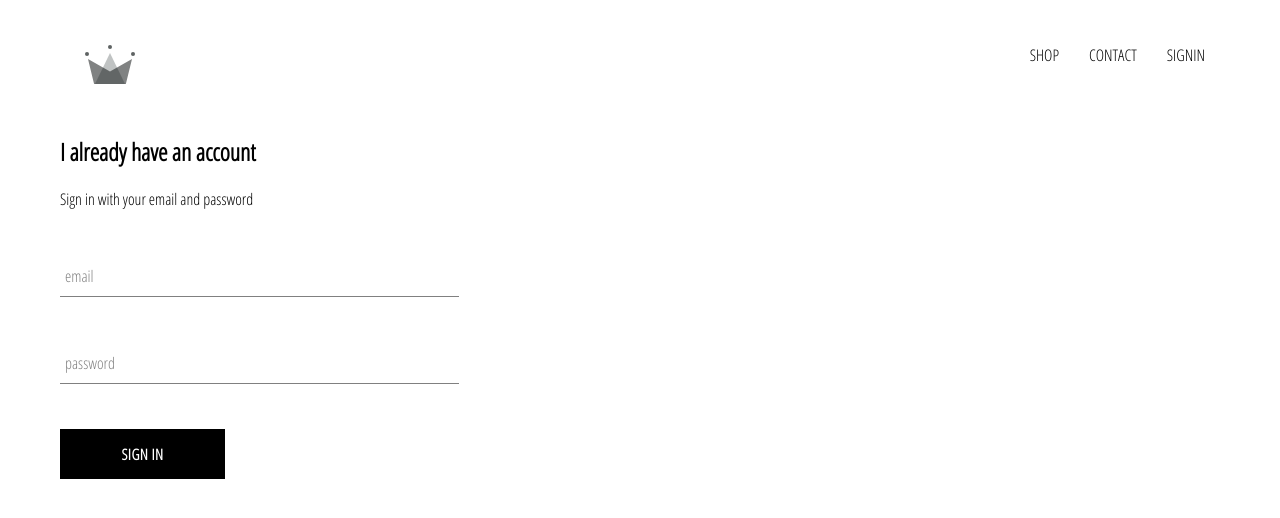
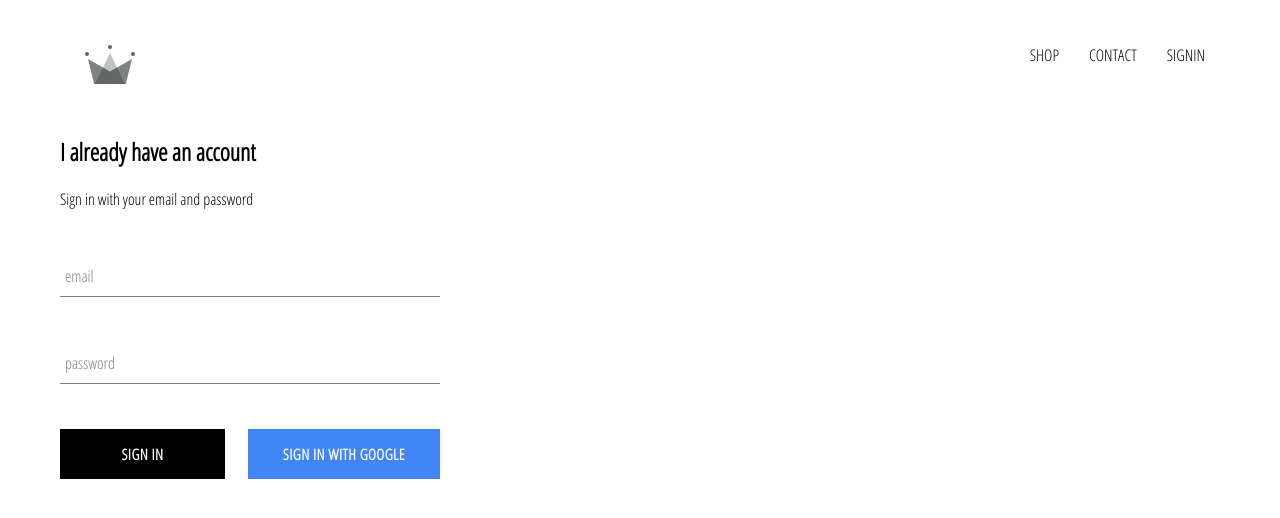
Before and after one commit to HimanshuMandwal/crwn-clothing, a React (Create React App) app: page /sign-in in a window 1280 px wide. Shown: the top 518 px of the page. Built offline with nearby package versions, Linux system fonts and the light colour scheme; no server answers.

Commit message:
added the firebase to the project and added the feature of google authentication to project

```diff
--- a/package.json
+++ b/package.json
@@ -6,6 +6,7 @@
     "@testing-library/jest-dom": "^5.11.9",
     "@testing-library/react": "^11.2.3",
     "@testing-library/user-event": "^12.6.2",
+    "firebase": "^8.2.9",
     "node-sass": "^4.14.1",
     "react": "^17.0.1",
     "react-dom": "^17.0.1",
--- a/src/App.css
+++ b/src/App.css
@@ -7,3 +7,6 @@
     text-decoration: none;
     color: black;
 }
+*{
+    box-sizing: border-box;
+}
--- a/src/App.js
+++ b/src/App.js
@@ -1,10 +1,11 @@
 import React from 'react';
 import HomePage from './pages/homepage/homepage.component'
 import './App.css';
-import { Route } from 'react-router-dom';
+import { Route, Switch } from 'react-router-dom';
 import ShopPage from './pages/shop/shop.component';
 import Header from './components/header/header.component';
 import SignInAndSignUpPage from './pages/sign-in-and-sign-up/sign-in-and-sign-up.component';
+import { auth } from './firebase/firebase.utils';
 
 function hats() {
   return (
@@ -15,18 +16,42 @@
 }
 
 
-function App() {
+class App extends React.Component {
+  constructor() {
+    super();
+    this.state = {
+      currentUser : null,
+    };
+  }
+
+  unsubscribeFromAuth = null;
+
+  componentDidMount() {
+    this.unsubscribeFromAuth = auth.onAuthStateChanged(user => { //this onAuthStateChanged function returns a f/n which on calling deletes the current sign user subscription
+       this.setState({
+        currentUser: user,
+      });
+      console.log(user);
+    })
+  }
+
+  componentWillUnmount() {
+    this.unsubscribeFromAuth();
+  }
+  render() {
     return (
       <div>
-      <Header/>
-      <switch>
+        <Header currentUser ={this.state.currentUser}/>
+        <Switch>
         <Route exact path='/' component={HomePage}/>
         <Route  path='/shop' component={ShopPage}/>
         <Route  path='/shop/hats' component= {hats}/>
         <Route path='/sign-in' component = {SignInAndSignUpPage}/>
-      </switch>
+        </Switch>
       </div>
     );
   }
 
+}
+
 export default App;
--- a/src/components/custom-button/custom-button.component.jsx
+++ b/src/components/custom-button/custom-button.component.jsx
@@ -2,8 +2,8 @@
 import './custom-button.styles.scss';
 
 
-const CustomButton = ({children, ...otherProps}) => (
-    <button className='custom-button' { ...otherProps}>
+const CustomButton = ({children, isGoogleSignIn , ...otherProps}) => (
+    <button className={`${isGoogleSignIn?'google-sign-in':''} custom-button`} { ...otherProps}>
         {children}
         {/* this children prop contains the the value of html indside the opening
          and closing of this tag wherever this is used */}
--- a/src/components/custom-button/custom-button.styles.scss
+++ b/src/components/custom-button/custom-button.styles.scss
@@ -19,4 +19,13 @@
       color: black;
       border: 1px solid black;
     }
+
+    &.google-sign-in {
+      background-color: #4285f4;
+      color: white;
+      &:hover{
+          background-color: #357ae8;
+          border: none;
+      }
+    }
   }
--- a/src/components/header/header.component.jsx
+++ b/src/components/header/header.component.jsx
@@ -1,9 +1,10 @@
 import React from 'react';
 import { Link}  from 'react-router-dom';
 import './header.styles.scss';
-import { ReactComponent as Logo } from '../../assets/headerIcon/crown.svg'
+import { ReactComponent as Logo } from '../../assets/headerIcon/crown.svg';
+import { auth } from '../../firebase/firebase.utils';
 
-const Header = () => (
+const Header = ({currentUser}) => (
    <div className ='header'>
        <Link className='logo-container' to="/">
             <Logo className="logo"></Logo>
@@ -15,9 +16,9 @@
             <Link  className='option' to='/shop'>
                 CONTACT
             </Link>
-            <Link  className='option' to='/sign-in'>
-                SIGNIN
-            </Link>
+            {currentUser?
+            <div className="option" onClick = {()=> auth.signOut()}>SIGN OUT</div>
+            :<Link  className='option' to='/sign-in'>SIGNIN</Link>}
         </div>
    </div>
 );
--- a/src/components/header/header.styles.scss
+++ b/src/components/header/header.styles.scss
@@ -20,6 +20,7 @@
 
       .option {
         padding: 10px 15px;
+        cursor: pointer;
       }
     }
   }
--- a/src/components/sign-in/sign-in.component.jsx
+++ b/src/components/sign-in/sign-in.component.jsx
@@ -5,6 +5,8 @@
 
 
 import FormInput from '../form-input/form-input.component';
+
+import {signInWithGoogle } from '../../firebase/firebase.utils';
 
 class SignIn extends React.Component {
     constructor(props) {
@@ -33,7 +35,10 @@
                 <form onSubmit={this.handleSubmit}>
                     <FormInput name='email' type='email' value={this.state.email} handleChange={this.handleChange} label='email' required/>
                     <FormInput name='password' type='password' value={this.state.password} handleChange={this.handleChange}  label='password' required/>
+                    <div className='buttons'>
                     <CustomButton type="submit" value='Submit Form'> Sign In </CustomButton>
+                    <CustomButton onClick ={signInWithGoogle} isGoogleSignIn> Sign In With Google </CustomButton>
+                    </div>
                 </form>
             </div>
         );
--- a/src/components/sign-in/sign-in.styles.scss
+++ b/src/components/sign-in/sign-in.styles.scss
@@ -1,8 +1,12 @@
 .sign-in{
-    width: 30vw;
+    width: 380px;
     display: flex;
     flex-direction: column;
     .title {
         margin: 10px 0px;
     }
+    .buttons {
+        display: flex;
+        justify-content: space-between;
+    }
 }
--- /dev/null
+++ b/src/firebase/firebase.utils.js
@@ -0,0 +1,25 @@
+import firebase from 'firebase/app';
+import 'firebase/firestore'; //here this both packages automatically attached to the firebase that we have wrote above
+import 'firebase/auth';
+
+const config = {
+  apiKey: "AIzaSyBcSrUaBUu6XB56p2MKlg7ZojJw1e_DbuI",
+  authDomain: "crwn-db-d4c5d.firebaseapp.com",
+  projectId: "crwn-db-d4c5d",
+  storageBucket: "crwn-db-d4c5d.appspot.com",
+  messagingSenderId: "1017578012755",
+  appId: "1:1017578012755:web:5ba9d584bd79371c9446a6",
+  measurementId: "G-ZVZZD0BNMW"
+};
+
+firebase.initializeApp(config);
+
+export const auth = firebase.auth();
+export const firestore = firebase.firestore();
+
+const provider = new firebase.auth.GoogleAuthProvider();
+
+
+provider.setCustomParameters({prompt: 'select_account'});
+
+export const signInWithGoogle = () => auth.signInWithPopup(provider);
```
Also changed, not shown: 2 other files (tests, documents, lock files or other folders). Lines whose indentation alone changed are shown as unchanged.
